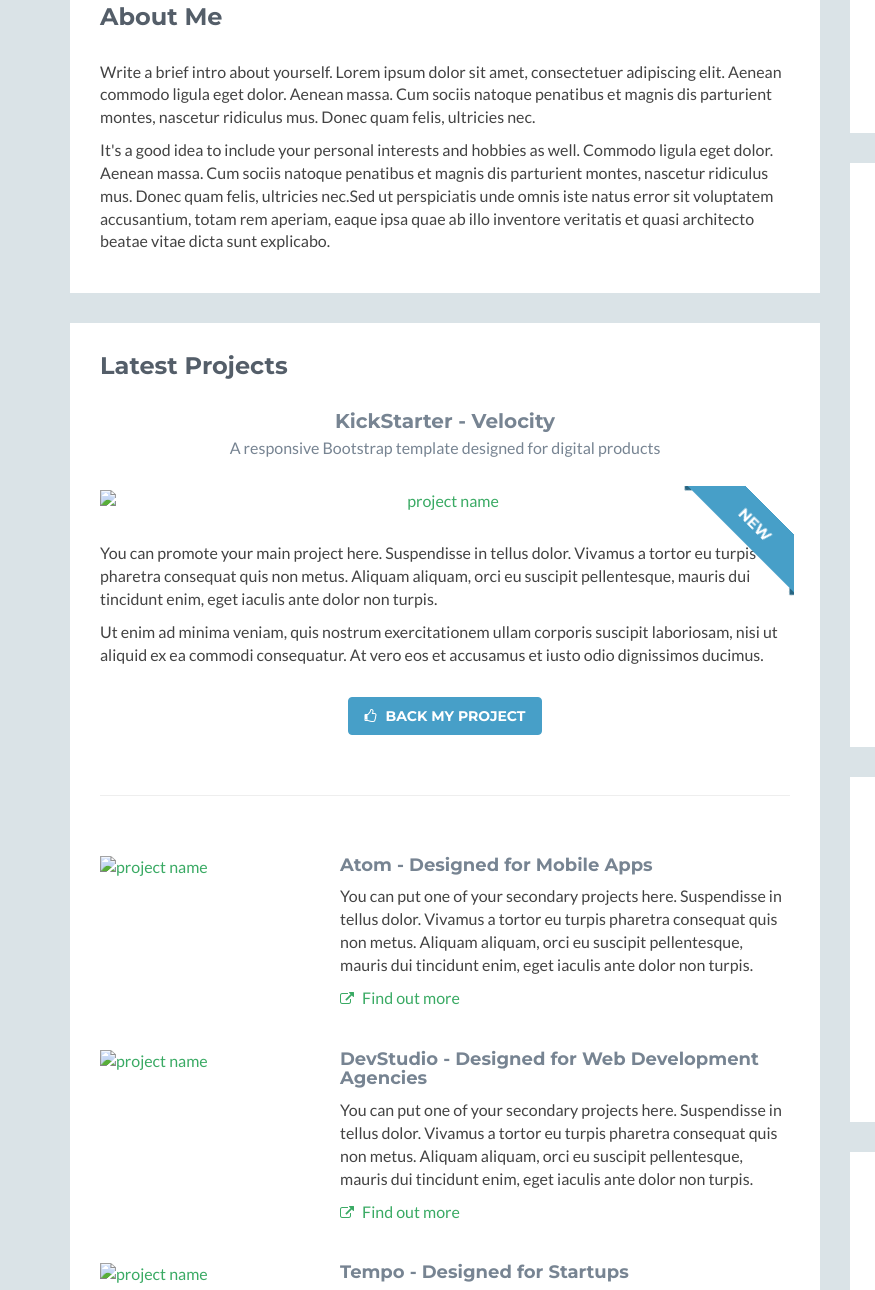
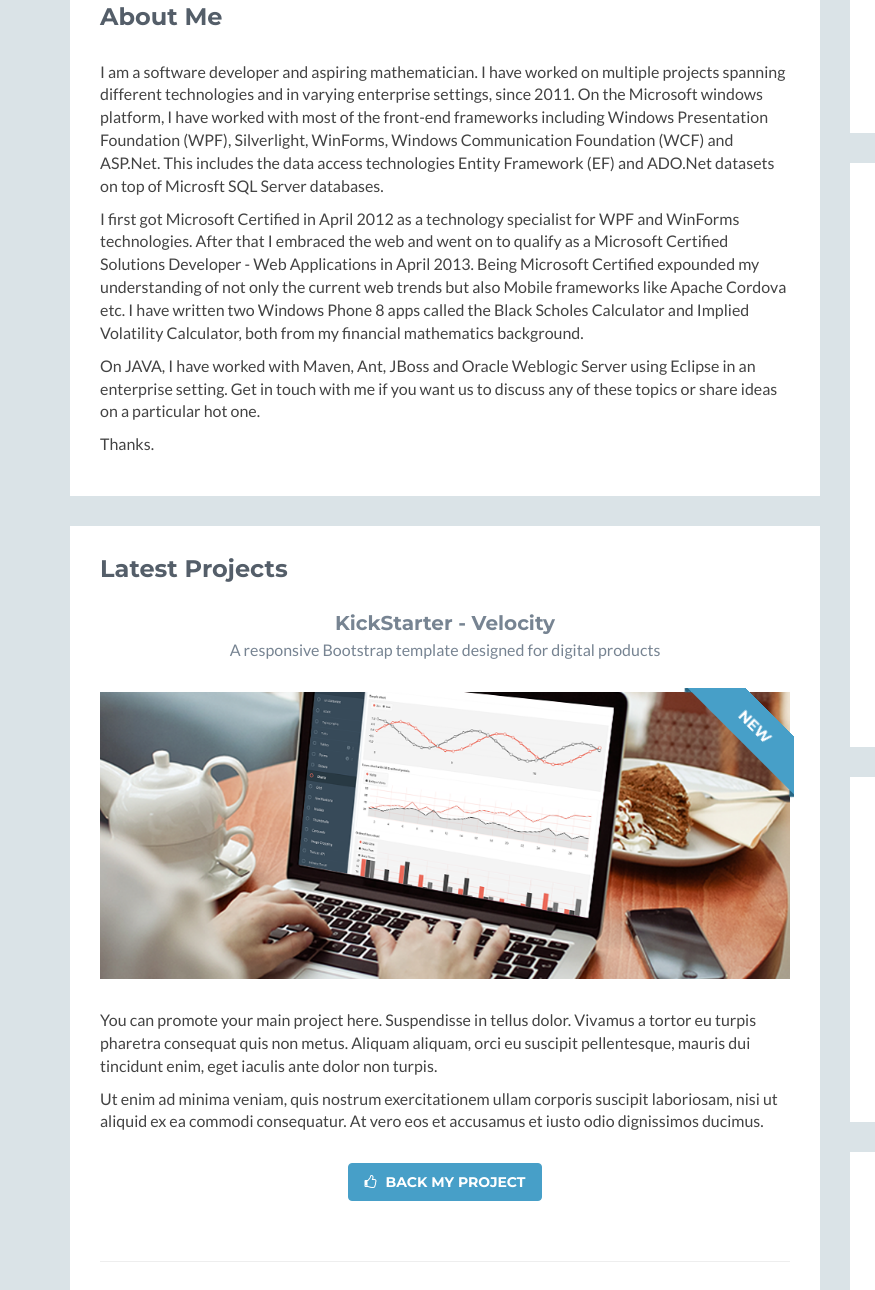
Before and after one commit to stewartm83/stewartm83.github.io, a plain HTML site: page index.html in a window 1280 px wide. Shown: the part 320-1610 px from the top of the page, 0-875 px from the left. Drawn offline with Linux system fonts and the light colour scheme; no server answers; a script that the page names is missing.

Commit message:
Fix images

```diff
--- a/index.html
+++ b/index.html
@@ -63,10 +63,18 @@
                     <div class="section-inner">
                         <h2 class="heading">About Me</h2>
                         <div class="content">
-                            <p>Write a brief intro about yourself. Lorem ipsum dolor sit amet, consectetuer adipiscing elit. Aenean commodo ligula eget dolor. Aenean massa. Cum sociis natoque penatibus et magnis dis parturient montes, nascetur ridiculus mus. Donec quam felis, ultricies nec.</p>
+                                <p>I am a <span itemprop="title">software developer</span> and aspiring <span itemprop="role">mathematician.
+                                I have worked on multiple projects spanning different technologies and in varying enterprise settings, since 2011.
+                                On the Microsoft windows platform, I have worked with most of the front-end frameworks including Windows Presentation Foundation (WPF), Silverlight, WinForms, Windows Communication Foundation (WCF) and ASP.Net. This includes the data access technologies Entity Framework (EF) and ADO.Net datasets on top of Microsft SQL Server databases. </p>
 
-        <p>It's a good idea to include your personal interests and hobbies as well. Commodo ligula eget dolor. Aenean massa. Cum sociis natoque penatibus et magnis dis parturient montes, nascetur ridiculus mus. Donec quam felis, ultricies nec.Sed ut perspiciatis unde omnis iste natus error sit voluptatem accusantium, totam rem aperiam, eaque ipsa quae ab illo inventore veritatis et quasi architecto beatae vitae dicta sunt explicabo.</p>
+                                <p>
+                                I first got <span itemprop="affiliation">Microsoft Certified</span> in April 2012 as a technology specialist for WPF and WinForms technologies. After that I embraced the web and went on to qualify as a <span itemprop="affiliation">Microsoft Certified Solutions Developer - Web Applications</span> in April 2013. Being Microsoft Certified expounded my understanding of not only the current web trends but also Mobile frameworks like Apache Cordova etc. I have written two Windows Phone 8 apps called the Black Scholes Calculator and Implied Volatility Calculator, both from my financial mathematics background.
+                                </p>
 
+                                <p>
+                                    On JAVA, I have worked with Maven, Ant, JBoss and Oracle Weblogic Server using Eclipse in an enterprise setting. Get in touch with me if you want us to discuss any of these topics or share ideas on a particular hot one.
+                                </p>
+                                <p>Thanks.
                         </div><!--//content-->
                     </div><!--//section-inner-->
                 </section><!--//section-->
@@ -81,7 +89,7 @@
                                 <p class="summary">A responsive Bootstrap template designed for digital products</p>
                                 <div class="featured-image">
                                     <a href="http://themes.3rdwavemedia.com/website-templates/responsive-bootstrap-theme-for-products-velocity/" target="_blank">
-                                    <img class="img-responsive project-image" src="assets/images/projects/project-featured.png" alt="project name" />
+                                    <img class="img-responsive project-image" src="images/projects/project-featured.png" alt="project name" />
                                     </a>
                                     <div class="ribbon">
                                         <div class="text">New</div>
@@ -97,7 +105,7 @@
                             <hr class="divider" />
                             <div class="item row">
                                 <a class="col-md-4 col-sm-4 col-xs-12" href="http://themes.3rdwavemedia.com/website-templates/responsive-bootstrap-theme-mobile-apps-atom/" target="_blank">
-                                <img class="img-responsive project-image" src="assets/images/projects/project-5.png" alt="project name" />
+                                <img class="img-responsive project-image" src="images/projects/project-5.png" alt="project name" />
                                 </a>
                                 <div class="desc col-md-8 col-sm-8 col-xs-12">
                                     <h3 class="title"><a href="http://themes.3rdwavemedia.com/website-templates/responsive-bootstrap-theme-mobile-apps-atom/" target="_blank">Atom - Designed for Mobile Apps</a></h3>
@@ -108,7 +116,7 @@
 
                             <div class="item row">
                                 <a class="col-md-4 col-sm-4 col-xs-12" href="http://themes.3rdwavemedia.com/website-templates/responsive-bootstrap-theme-web-development-agencies-devstudio/" target="_blank">
-                                <img class="img-responsive project-image" src="assets/images/projects/project-4.png" alt="project name" />
+                                <img class="img-responsive project-image" src="images/projects/project-4.png" alt="project name" />
                                 </a>
                                 <div class="desc col-md-8 col-sm-8 col-xs-12">
                                     <h3 class="title"><a href="http://themes.3rdwavemedia.com/website-templates/responsive-bootstrap-theme-web-development-agencies-devstudio/" target="_blank">DevStudio - Designed for Web Development Agencies</a></h3>
@@ -119,7 +127,7 @@
 
                             <div class="item row">
                                 <a class="col-md-4 col-sm-4 col-xs-12" href="http://themes.3rdwavemedia.com/website-templates/responsive-bootstrap-theme-for-startups-tempo/" target="_blank">
-                                <img class="img-responsive project-image" src="assets/images/projects/project-1.png" alt="project name" />
+                                <img class="img-responsive project-image" src="images/projects/project-1.png" alt="project name" />
                                 </a>
                                 <div class="desc col-md-8 col-sm-8 col-xs-12">
                                     <h3 class="title"><a href="http://themes.3rdwavemedia.com/website-templates/responsive-bootstrap-theme-for-startups-tempo/" target="_blank">Tempo - Designed for Startups</a></h3>
@@ -129,7 +137,7 @@
                             </div><!--//item-->
                             <div class="item row">
                                 <a class="col-md-4 col-sm-4 col-xs-12" href="http://themes.3rdwavemedia.com/website-templates/responsive-bootstrap-theme-for-mobile-apps-delta/" target="_blank">
-                                <img class="img-responsive project-image" src="assets/images/projects/project-2.png" alt="project name" />
+                                <img class="img-responsive project-image" src="images/projects/project-2.png" alt="project name" />
                                 </a>
                                 <div class="desc col-md-8 col-sm-8 col-xs-12">
                                     <h3 class="title"><a href="http://themes.3rdwavemedia.com/website-templates/responsive-bootstrap-theme-for-mobile-apps-delta/" target="_blank">Delta - Designed for Mobile Apps</a></h3>
```
